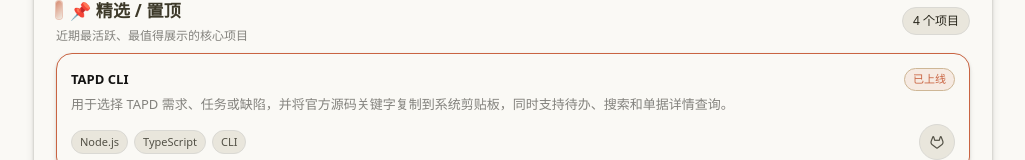
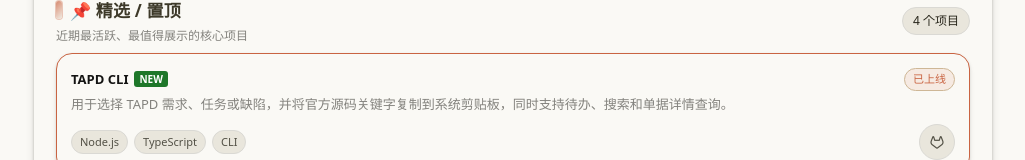
Before and after one commit to wingsheep/flySheep, a Vue app: page / in a window 1280 px wide. Shown: the part 260-420 px from the top of the page, without its empty margins (127-1152 px from the left). Built offline with nearby package versions, Linux system fonts and the light colour scheme.

Commit message:
feat(projects): 增加新项目标识

```diff
--- a/src/App.vue
+++ b/src/App.vue
@@ -521,9 +521,18 @@
                 >
                   <div class="project-main">
                     <div class="project-title-row">
-                      <h4 class="project-title">
-                        {{ project.name }}
-                      </h4>
+                      <div class="project-title-group">
+                        <h4 class="project-title">
+                          {{ project.name }}
+                        </h4>
+                        <span
+                          v-if="project.badge"
+                          class="project-badge"
+                          :aria-label="`项目标签：${project.badge}`"
+                        >
+                          {{ project.badge }}
+                        </span>
+                      </div>
                       <span
                         v-if="project.status"
                         class="status-pill"
@@ -1302,6 +1311,14 @@
   gap: 10px;
 }
 
+.project-title-group {
+  min-width: 0;
+  display: flex;
+  align-items: center;
+  flex-wrap: wrap;
+  gap: 6px;
+}
+
 .project-title {
   margin: 0;
   font-size: 13px;
@@ -1309,7 +1326,20 @@
   color: var(--card-foreground);
 }
 
+.project-badge {
+  flex: none;
+  padding: 2px 5px;
+  border-radius: 3px;
+  background-color: oklch(0.5 0.14 145);
+  color: oklch(1 0 0);
+  font-size: 10px;
+  font-weight: 700;
+  line-height: 1.2;
+  letter-spacing: 0;
+}
+
 .status-pill {
+  flex: none;
   font-size: 11px;
   padding: 2px 8px;
   border-radius: 999px;
--- a/src/config/projects.js
+++ b/src/config/projects.js
@@ -25,6 +25,7 @@
         name: 'TAPD CLI',
         description: '用于选择 TAPD 需求、任务或缺陷，并将官方源码关键字复制到系统剪贴板，同时支持待办、搜索和单据详情查询。',
         techStack: ['Node.js', 'TypeScript', 'CLI'],
+        badge: 'NEW',
         repoUrl: 'http://git.hgj.net/taoxiang.tao/tapd',
         demoUrl: '',
         status: 'online',
```
Also changed, not shown: 1 other file (tests, documents, lock files or other folders).
